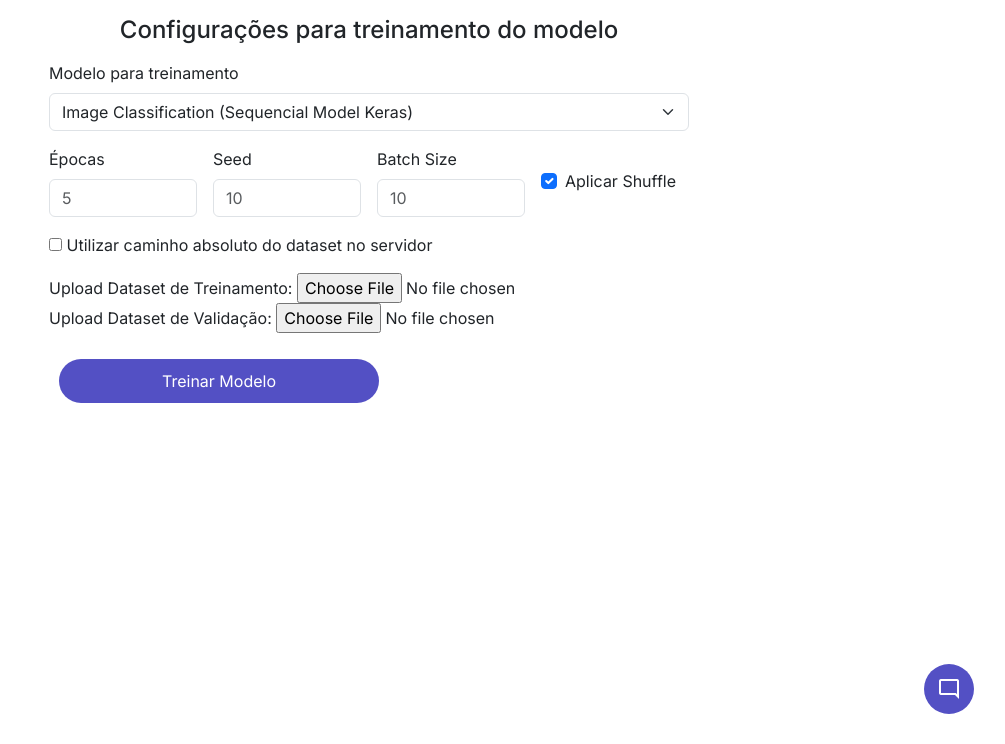
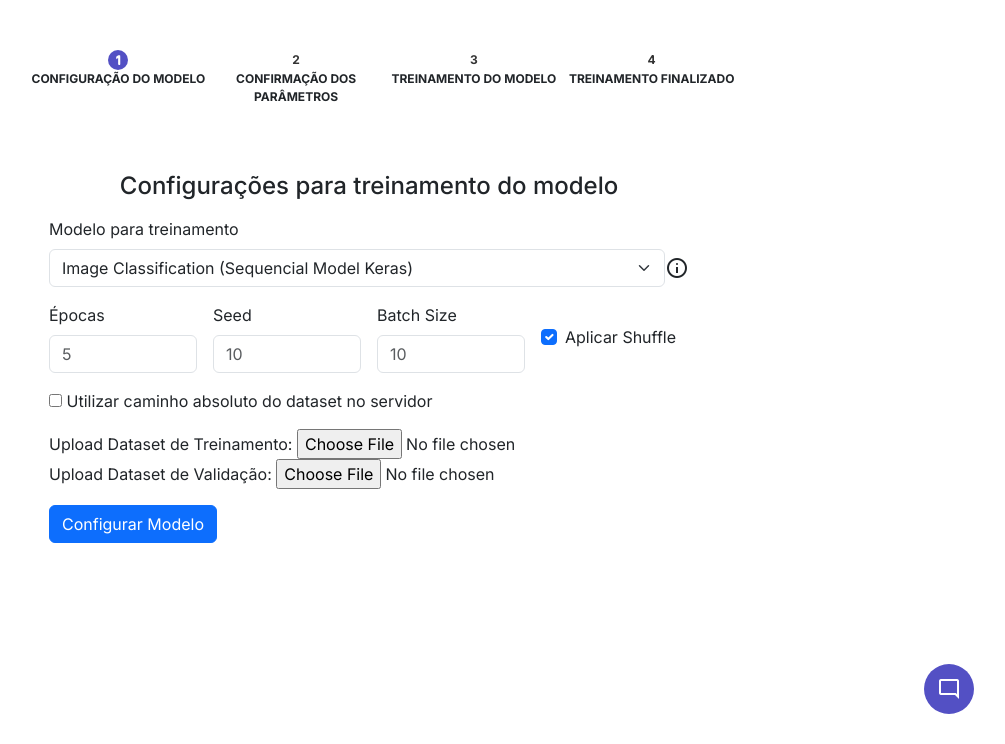
Before and after one commit to sgabriel-santos/automatic-training-of-AI-models, a FastAPI app: page /form in a window 1280 px wide. Shown: the part 56-800 px from the top of the page, without its empty margins (271-1276 px from the left). Run offline with FastAPI, Linux system fonts and the light colour scheme; some libraries are stand-ins or nearby versions.

Commit message:
Developed step layout

```diff
--- a/autotrain_with_llm/ui/statics/scripts/form.js
+++ b/autotrain_with_llm/ui/statics/scripts/form.js
@@ -81,8 +81,8 @@ document.addEventListener('DOMContentLoaded', async (event) => {
 
 
 function toggleFitButton(isEnable){
-  const btnFit= document.getElementById('btn-fit-model');
-  btnFit.disabled = !isEnable
+  const btnTrain= document.getElementById('btn-config-model');
+  btnTrain.disabled = !isEnable
 }
 
 function toggleLoaderConfigParameter(isToShow){
--- a/autotrain_with_llm/ui/statics/styles/dataset.css
+++ b/autotrain_with_llm/ui/statics/styles/dataset.css
@@ -21,8 +21,8 @@
 }
 
 .gallery-items{
-    width: 240px;
-    height: 240px;
+    width: 200px;
+    height: 200px;
     border: 10px solid #FFF;
     box-shadow: 5px 5px 5px #0006;
     flex-grow: 1;
--- a/autotrain_with_llm/ui/statics/styles/home.css
+++ b/autotrain_with_llm/ui/statics/styles/home.css
@@ -7,6 +7,12 @@ body {
     margin: 1rem;
 }
 
+.content-model-name {
+    display: flex;
+    justify-content: center;
+    align-items: center;
+    cursor: pointer;
+}
 
 code {
     font-family: "Courier New", Courier, monospace;
--- a/autotrain_with_llm/ui/statics/styles/index.css
+++ b/autotrain_with_llm/ui/statics/styles/index.css
@@ -11,8 +11,73 @@ html, body {
     height: 100vh;
 }
 
+nav {
+    /* display: none !important; */
+}
+
 main {
     display: flex;
     flex-direction: column;
     height: calc(100vh - 56px);
 }
+
+#container-steps {
+    margin: 50px auto;
+    text-align: center;
+    position: relative;
+}
+
+#container-steps #progress {
+    overflow: hidden;
+    counter-reset: step;
+}
+
+#container-steps #progress li {
+    list-style-type: none;
+    font-weight: bold;
+    text-transform: uppercase;
+    font-size: 12px;
+    float: left;
+    width: 25%;
+    position: relative;
+}
+
+#container-steps #progress li:before {
+    content: counter(step);
+    counter-increment: step;
+    width: 20px;
+    display: block;
+    line-height: 20px;
+    background: white;
+    color: #333;
+    border-radius: 10px;
+    -moz-border-radius: 10px;
+    -webkit-border-radius: 10px;
+
+    margin: 0 auto;
+}
+
+#container-steps #progress li::after {
+    content: '';
+    width: 100%;
+    background: white;
+    height: 2px;
+    position: absolute;
+    top: 9px;
+    left: -50%;
+    z-index: -1;
+}
+
+#container-steps #progress li:first-child:after {
+    content: none;
+}
+
+#container-steps #progress li.active:before, #container-steps #progress li.active:after {
+    background: #5350C4;
+    color: white;
+    text-shadow: 0 1px 0;
+}
+
+ul {
+    margin-bottom: 0 !important;
+}
--- a/autotrain_with_llm/ui/statics/styles/logs.css
+++ b/autotrain_with_llm/ui/statics/styles/logs.css
@@ -32,3 +32,14 @@ pre {
     margin-bottom: 1rem;
     overflow: auto;
 }
+
+#btn-test-model{
+    padding: 10px;
+    border-radius: 50px;
+    width: 25vw;
+    background-color: #5350C4;
+    color: white;
+    border: none;
+    text-decoration: none;
+    text-align: center;
+}
--- a/autotrain_with_llm/ui/templates/form.html
+++ b/autotrain_with_llm/ui/templates/form.html
@@ -4,11 +4,20 @@
 
 {% block content %}
 <script src="{{ url_for('static', path='/scripts/form.js') }}"></script>
+<div id="container-steps">
+  <ul id="progress">
+    <li class="active">Configuração do Modelo</li>
+    <li>Confirmação dos Parâmetros</li>
+    <li>Treinamento do Modelo</li>
+    <li>Treinamento Finalizado</li>
+  </ul>
+</div>
 <h4 class="title-page">Configurações para treinamento do modelo</h4>
 <div class="form">
   <form id="form" class="row g-3 align-items-center" onsubmit="submitForm(event)">
     <div class="col-12">
       <label for="inputState" class="form-label">Modelo para treinamento</label>
+      <div class="content-model-name">
         <select id="inputState" class="form-select" name="model_name">
           <option value="image_classification" selected>Image Classification (Sequencial Model Keras)</option>
           <option value="XCeption">XCeption</option>
@@ -17,6 +26,8 @@
           <option value="MobileNet">MobileNet</option>
           <option value="InceptionV3">InceptionV3</option>
         </select>
+        <span class="material-symbols-outlined">info</span>
+      </div>
     </div>
     <div class="col-3">
       <label for="inp-epochs" class="form-label" title="Quantidade de épocas a serem utilizadas no treinamento">Épocas</label>
@@ -61,7 +72,7 @@
       <input type="file" id="valDataset" name="file_validation" required accept=".zip">
   </div>
     <div class="col-12">
-      <button id="btn-fit-model" type="submit" class="btn btn-primary" disabled>Treinar Modelo</button>
+      <button id="btn-config-model" type="submit" class="btn btn-primary" disabled>Configurar Modelo</button>
     </div>
   </form>
   <div id="loader-model-train" class="display-none">
--- a/autotrain_with_llm/ui/templates/index.html
+++ b/autotrain_with_llm/ui/templates/index.html
@@ -45,7 +45,7 @@
       </div>
     </nav>
     <main>
-        {% block content %}{% endblock %}
+      {% block content %}{% endblock %}
     </main>
 </body>
 </html>
```
Also changed, not shown: autotrain_with_llm/ui/templates/dataset.html (+10 -1 lines), autotrain_with_llm/ui/templates/logs.html (+12 -0 lines), autotrain_with_llm/ui/templates/test_model.html (+8 -0 lines). Lines whose indentation alone changed are shown as unchanged.
